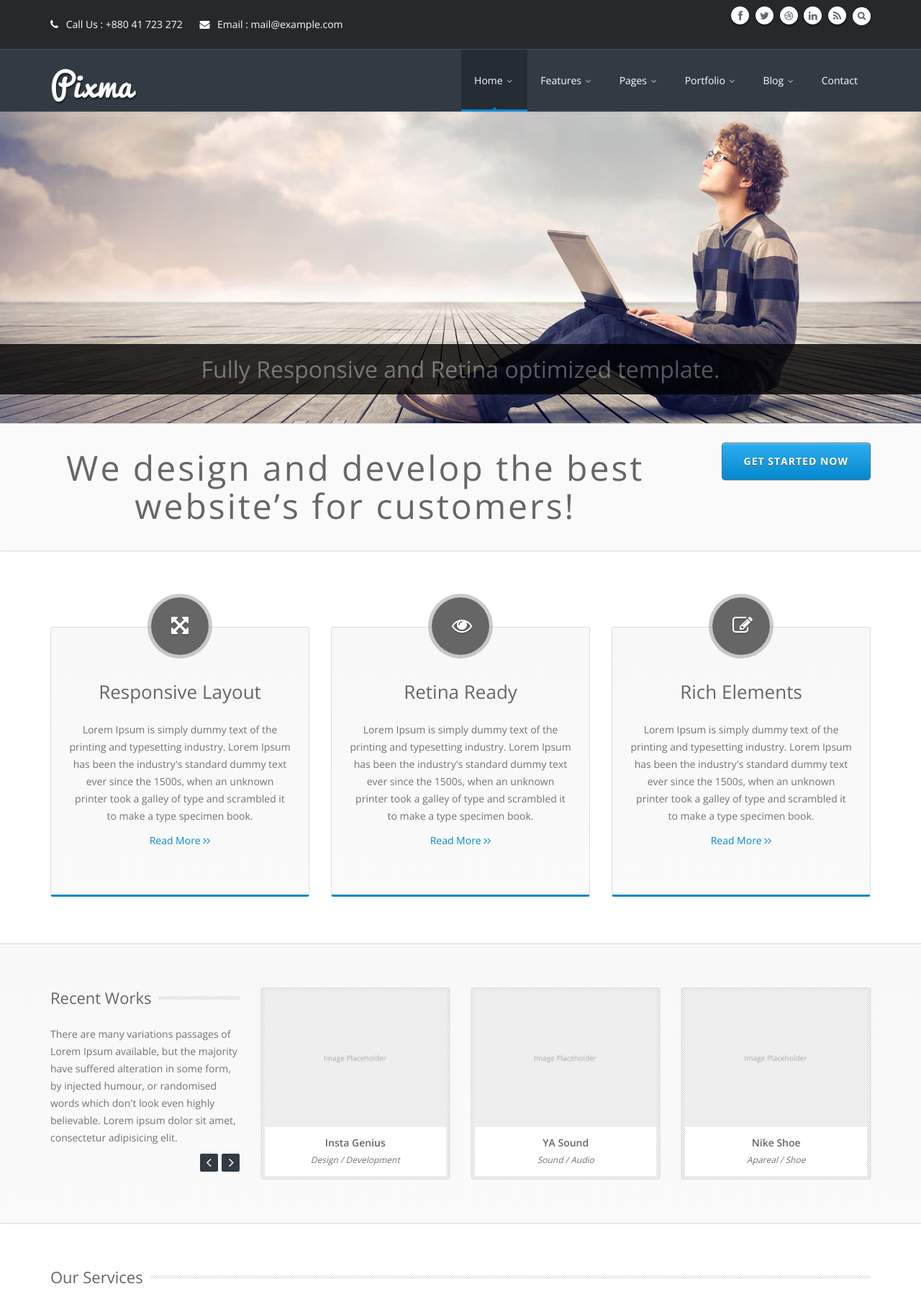
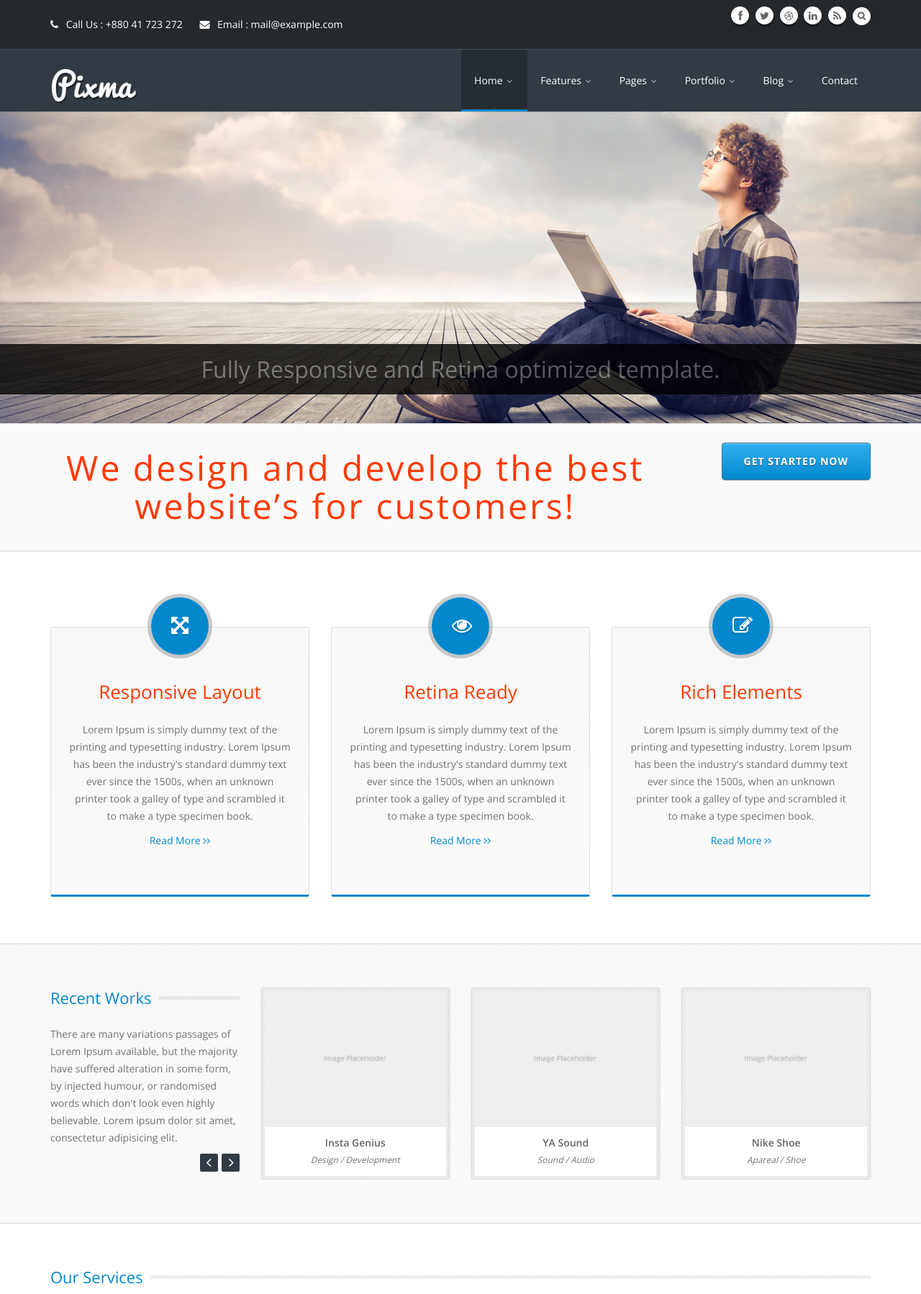
Before and after one commit to casammar/owlmonitor, a PHP site: page /index-nivo.html in a window 1280 px wide. Shown: the top 1798 px of the page at 72% size. Run offline with PHP 8.4, Linux system fonts and the light colour scheme.

Commit message:
testing color scheme

```diff
--- a/css/colors/blue.css
+++ b/css/colors/blue.css
@@ -1,6 +1,6 @@
 /*Blue #0488cd */
 .btn:focus, .subscribe-btn, .progress .progress-bar, .accordionMod .panel-heading .current, #current:after, .tp-leftarrow.default:hover,.tp-rightarrow.default:hover, .nivo-prevNav:hover, .nivo-nextNav:hover, .contact-box:hover, #options li a.selected, .ch-info .ch-info-back {
-    background: #0488cd;
+    background: #323B44;
 }
 
 
@@ -70,3 +70,28 @@ ul.why li:before {
 a, .post-item h4 a:hover, .cn-wrapper li a:hover, .cn-wrapper li a.active {
     color: #0488cd;
 }
+
+
+.logo h1{
+    color:#0488cd;
+}
+
+.slogan-title{
+    color:#FF3900;
+}
+
+.main-content h3{
+    color:#FF3900;
+}
+
+.ch-info-wrap {
+    background:#0488cd;
+}
+
+h3.title {
+    color:#0488cd;
+}
+
+#footer h3 {
+    color:#FFBA00;
+}
```
